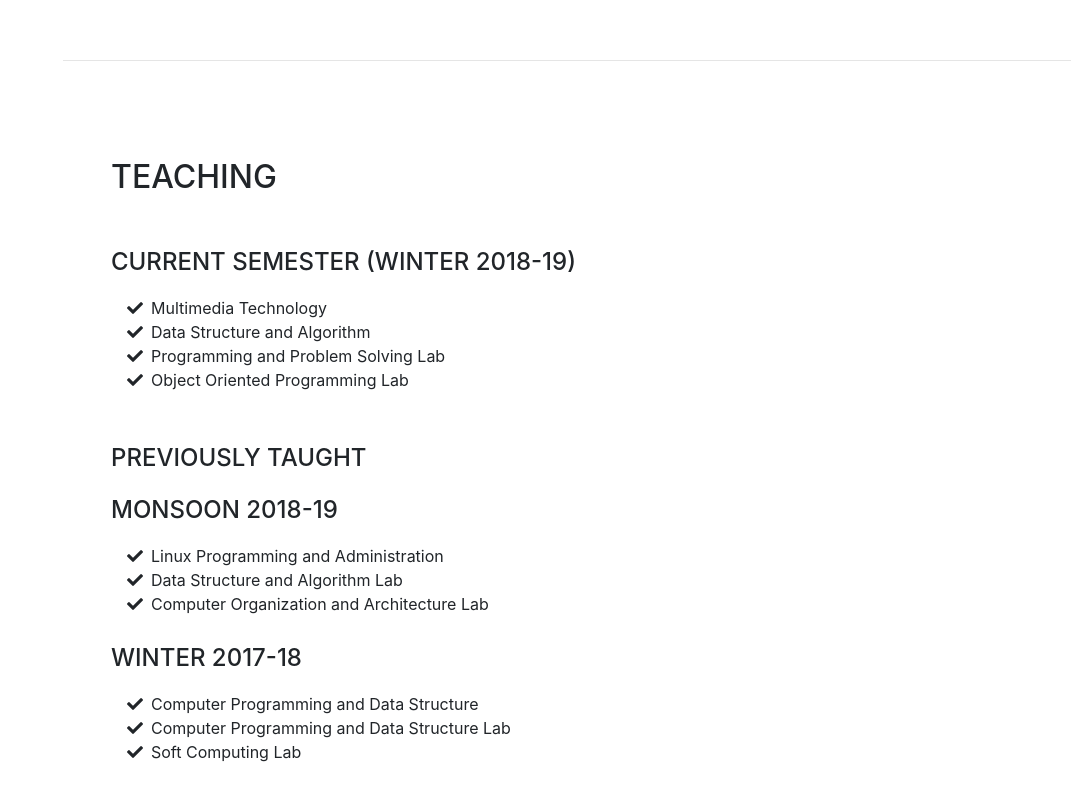
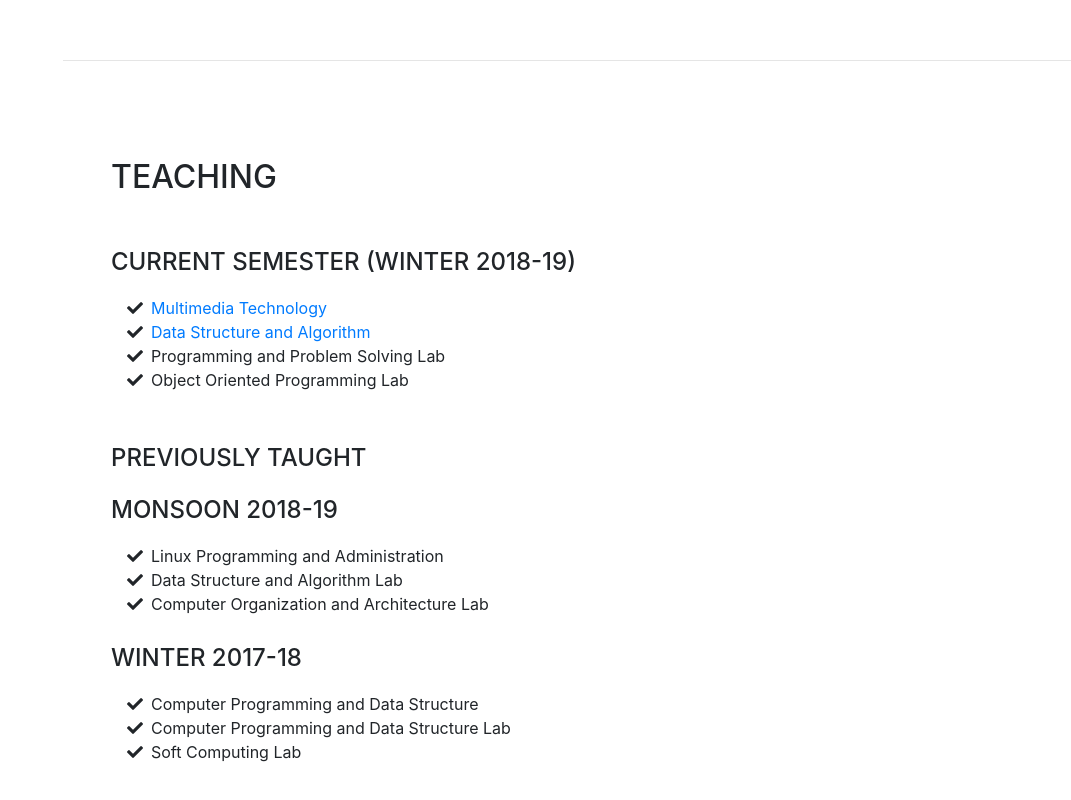
Before and after one commit to asimpathak/asimpathak.github.io, a website with bundled scripts: page index.html in a window 1280 px wide. Shown: the part 2491-3291 px from the top of the page, without its empty margins (209-1280 px from the left). Built offline with nearby package versions, Linux system fonts and the light colour scheme; a web font is replaced by a local one.

Commit message:
Update index.html

```diff
--- a/index.html
+++ b/index.html
@@ -205,11 +205,11 @@ Available at <a href="https://www.swasthyaa.com" target="_blank">www.swasthyaa.c
           <ul class="fa-ul mb-0">
             <li>
               <i class="fa-li fa fa-check"></i>
-              Multimedia Technology
+		    <a href="https://drive.google.com/open?id=1B8wCN2IC5B0Wy3Llwx0zGzKyxwV1e4gN" target="_blank">Multimedia Technology</a>
            </li>
 	    <li>
               <i class="fa-li fa fa-check"></i>
-              Data Structure and Algorithm
+		    <a href="https://drive.google.com/open?id=1Qk5bbufeptbPalhtkrfC2Q3qeOm3n-oM" target="_blank">Data Structure and Algorithm</a>
            </li>
 
             <li>
```
